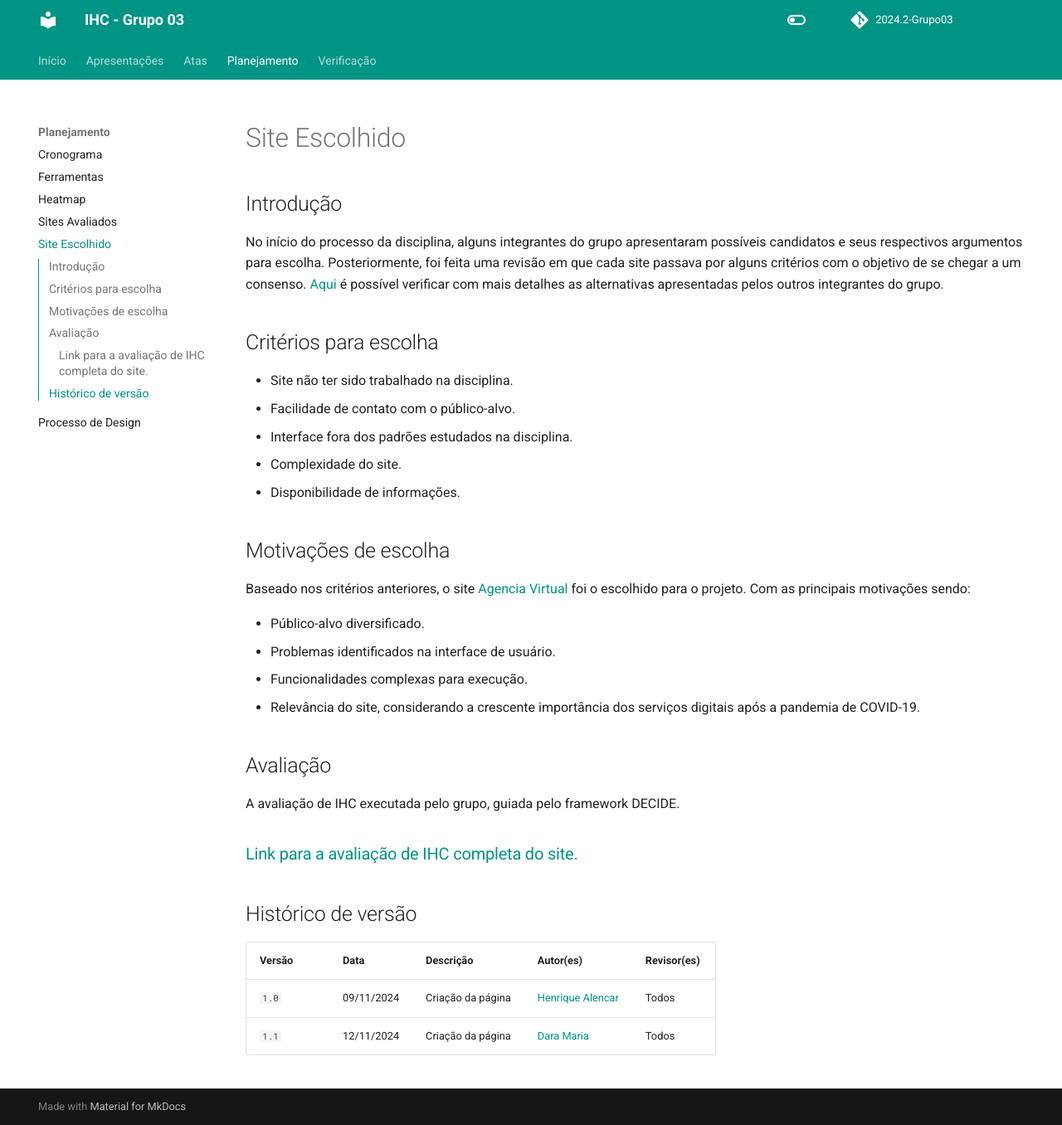
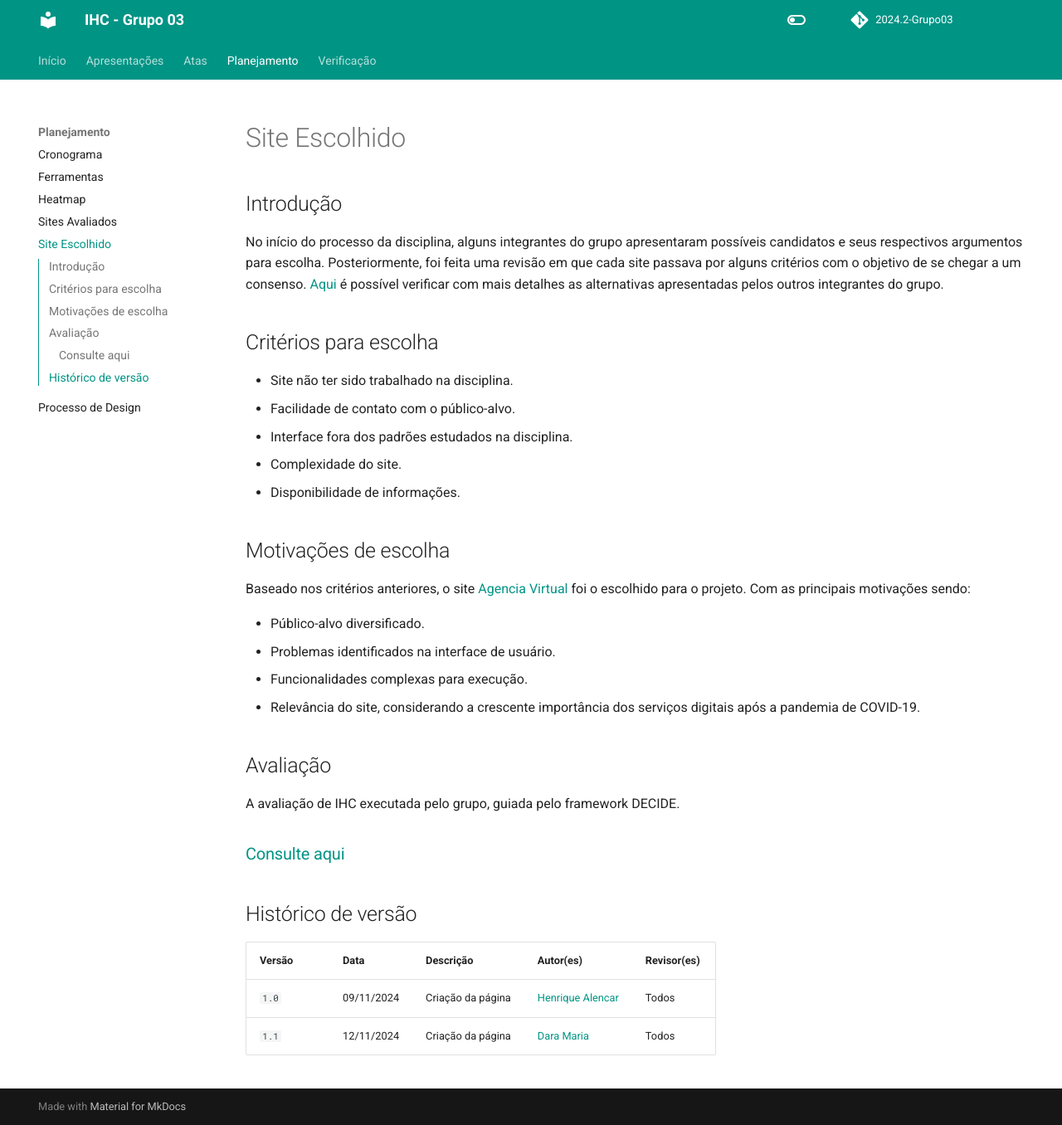
Before and after one commit to Interacao-Humano-Computador/2024.2-Neoenergia, an MkDocs documentation site: the page built from docs/planejamento/site-escolhido.md, in a window 1280 px wide and 1356 px high. Shown: the whole window at 83% size. Built offline with MkDocs 1.6.1 and Material for MkDocs 9.7.7, drawn with Linux system fonts in a browser that asks for light colours; comment, search, counter and statistics services are not loaded.

Commit message:
correção link pdf

```diff
--- a/docs/planejamento/site-escolhido.md
+++ b/docs/planejamento/site-escolhido.md
@@ -22,7 +22,7 @@
 ## Avaliação
 A avaliação de IHC executada pelo grupo, guiada pelo framework DECIDE.
 
-###  [Link para a avaliação de IHC completa do site.](avaliacoes/avaliacao-bilheteria-digital.pdf)
+###  [Consulte aqui](avaliacoes/PlanejAvaliacao-neoenergia.pdf)
 
 ## Histórico de versão
 
```
